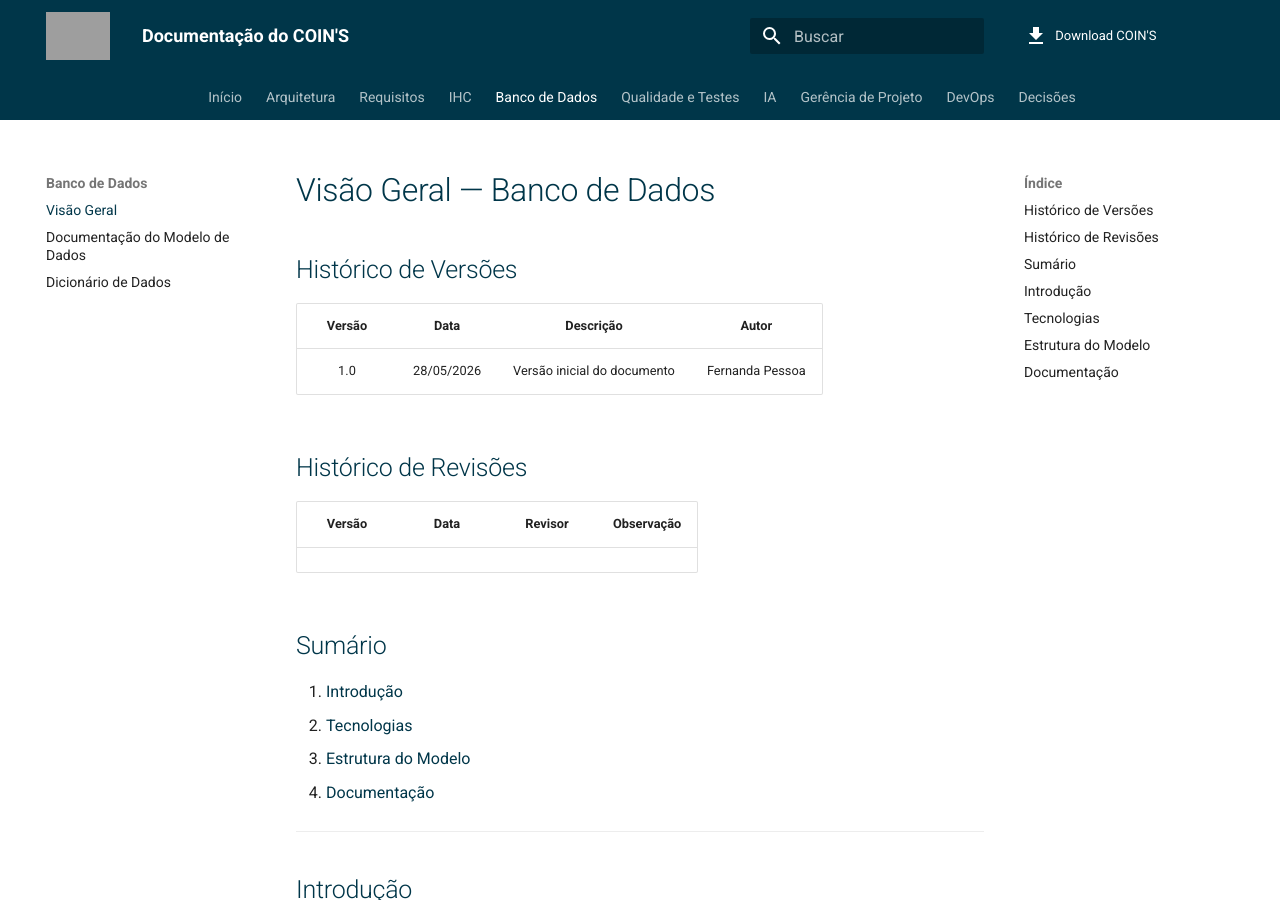
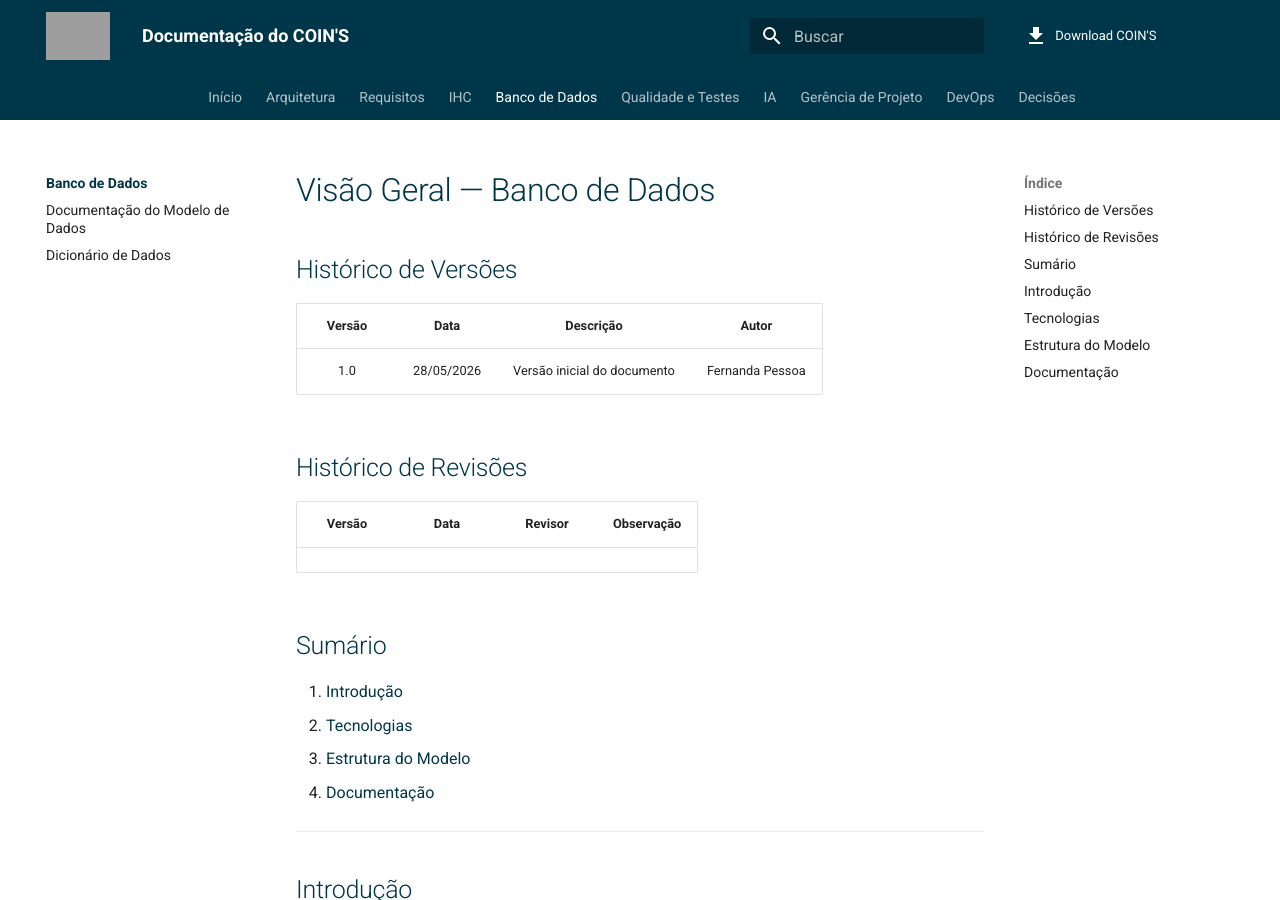
Before and after one commit to NES-Contabilidade-Integrada/doc-coins2026.1, an MkDocs documentation site: the page built from docs/banco-de-dados/index.md, in a window 1280 px wide and 900 px high. Built offline with MkDocs 1.6.1 and Material for MkDocs 9.7.7, drawn with Linux system fonts in a browser that asks for light colours; comment, search, counter and statistics services are not loaded; grey boxes are pictures that could not be loaded.

Commit message:
feat(nav): enable navigation.indexes so Banco de Dados tab links to overview
Co-Authored-By: Claude Sonnet 4.6 <noreply@anthropic.com>

```diff
--- a/mkdocs.yml
+++ b/mkdocs.yml
@@ -12,6 +12,7 @@ theme:
   features:
     - navigation.tabs
     - navigation.sections
+    - navigation.indexes
     - navigation.top
     - content.code.copy
     - content.code.annotate
@@ -72,7 +73,7 @@ nav:
       - Roteiro de Teste de Usabilidade: ihc/roteiro-teste-usabilidade.md
       - Relatório de Teste de Usabilidade: ihc/relatorio-teste-usabilidade.md
   - Banco de Dados:
-      - Visão Geral: banco-de-dados/visao-geral.md
+      - Visão Geral: banco-de-dados/index.md
       - Documentação do Modelo de Dados: banco-de-dados/documentacao-modelo-dados.md
       - Dicionário de Dados: banco-de-dados/dicionario-dados.md
   - Qualidade e Testes:
```
Also changed, not shown: docs/index.md (+1 -1 lines), docs/banco-de-dados/index.md (renamed from docs/banco-de-dados/visao-geral.md).
